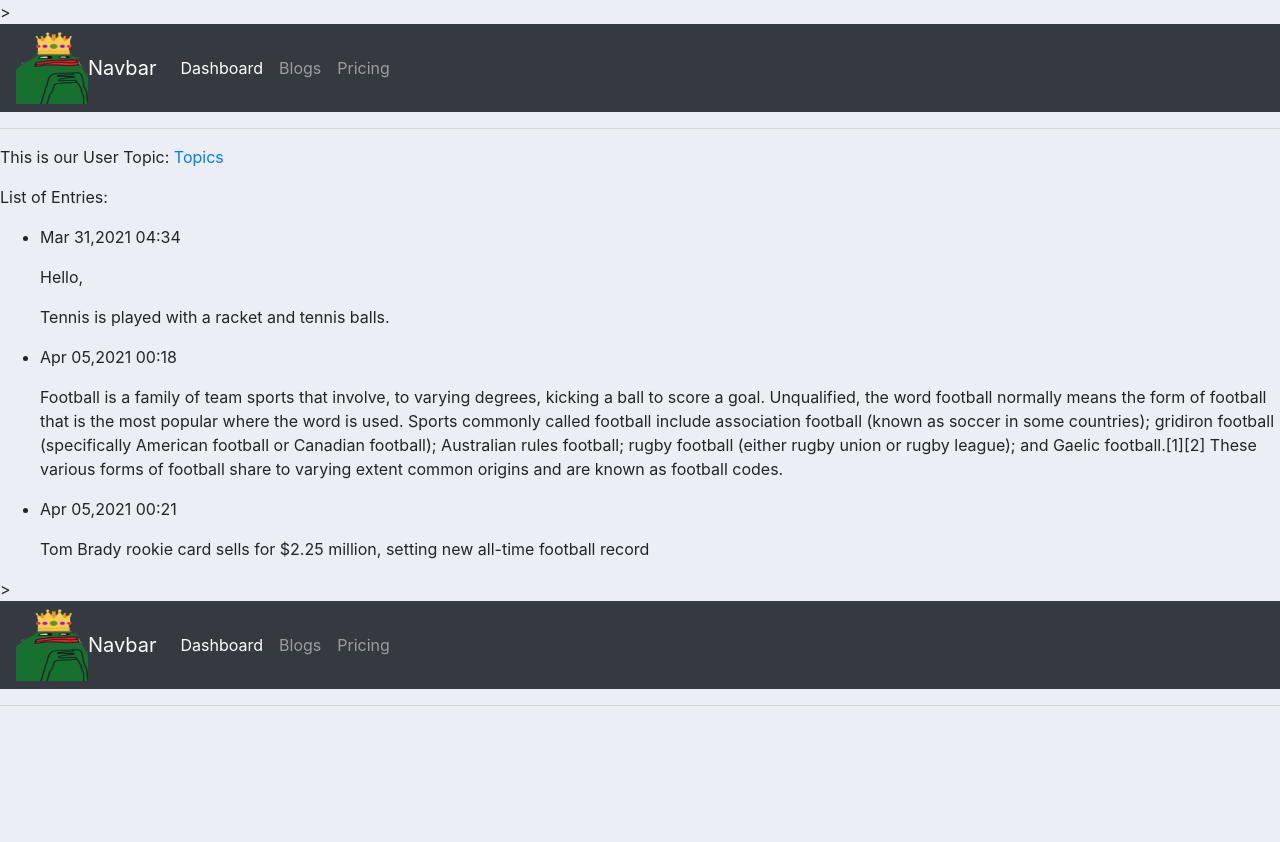
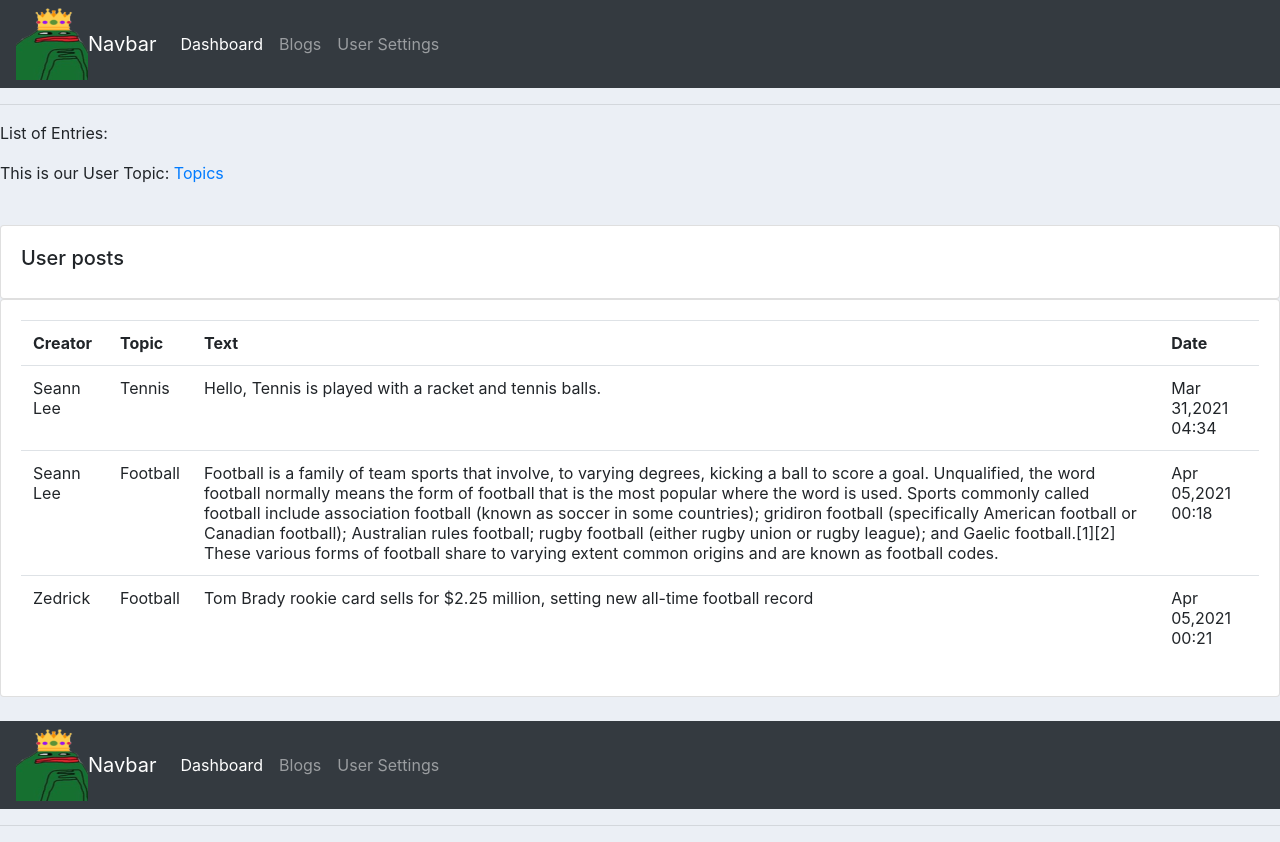
Before and after one commit to seannlee123/DjangoWebsite, a Django app: page /entry/ in a window 1280 px wide. Before the commit the page ends 706 px from the top, so only its background shows below. Run offline with Django 3.2, Linux system fonts and the light colour scheme; data comes from the database, SQL or seed files in the repository; both versions use the stored data as it was after the commit; some libraries are stand-ins or nearby versions.

Commit message:
rendering data into templates

```diff
--- a/DjangoWebsite/urls.py
+++ b/DjangoWebsite/urls.py
@@ -27,7 +27,4 @@ urlpatterns = [
     path('', include('Userlog.urls')),
 
 
-
-
-
 ]
--- a/Userlog/models.py
+++ b/Userlog/models.py
@@ -41,9 +41,7 @@ class Entry(models.Model):
     text = models.TextField()
     date_added = models.DateTimeField(auto_now_add=True)
 
-class Meta:
-    verbose_name_plural = 'entries'
     def __str__(self):
-        return self.text[:50]+"..."
+        return self.text[:10]+"..."
 # ...
 on_delete=models.DO_NOTHING,
--- a/Userlog/templates/user_log/Userpost.html
+++ b/Userlog/templates/user_log/Userpost.html
@@ -3,27 +3,45 @@
 {% block content %}
 
 <html>
-
+<p> List of Entries: </p>
 <p> This is our User Topic:
     <a href = "{% url 'topics' %}">Topics</a>
 </p>
 
+<br>
+		<div class="row">
+			<div class="col-md">
+				<div class="card card-body">
+					<h5>User posts</h5>
+				</div>
+				<div class="card card-body">
+					<table class="table">
+						<tr>
+							<th>Creator</th>
+							<th>Topic</th>
+                            <th>Text</th>
+                            <th>Date</th>
+						</tr>
 
-<p> List of Entries: </p>
-<ul>
-{% for entry in entry_objects %}
-    <li>
+                            {% for entry in entry_objects %}
+                                <tr>
+                                    <td>{{ entry.cust_name}}</td>
+                                    <td>{{ entry.topic}}</td>
+                                    <td>{{ entry.text}}</td>
+                                    <td>{{ entry.date_added|date:'M d,Y H:i' }}</td>
+                                </tr>
+                            {% empty %}
+                                <li>
+                                     There are no entries for this topic yet.
+                                </li>
+                            {% endfor %}
+					</table>
+				</div>
+			</div>
 
-        <p>{{ entry.date_added|date:'M d,Y H:i' }}</p>
-        <p>{{ entry.text|linebreaks}}</p>
-    </li>
-{% empty %}
-    <li>
-         There are no entries for this topic yet.
-    </li>
+		</div>
+	</br>
 
-{% endfor %}
-</ul>
 
 {% include 'user_log/main.html' %}
 {% endblock content %}
--- a/Userlog/templates/user_log/dashboard.html
+++ b/Userlog/templates/user_log/dashboard.html
@@ -12,7 +12,7 @@
             <h5>CUSTOMERS:</h5>
             <hr>
             <div class="card card-body">
-                <a class="btn btn-primary  btn-sm btn-block" href="">Create Customer</a>
+                <a class="btn btn-primary  btn-sm btn-block" href="">Create Blog</a>
                 <table class="table table-sm">
                     <tr>
                         <th></th>
--- a/Userlog/templates/user_log/main.html
+++ b/Userlog/templates/user_log/main.html
@@ -1,10 +1,6 @@
 {% load static %}
 
-<!DOCTYPE html>
-<html>
 <head>
-
-
 
     <link rel="stylesheet" href="https://stackpath.bootstrapcdn.com/bootstrap/4.3.1/css/bootstrap.min.css" integrity="sha384-ggOyR0iXCbMQv3Xipma34MD+dH/1fQ784/j6cY/iJTQUOhcWr7x9JvoRxT2MZw1T" crossorigin="anonymous">
 
@@ -18,12 +14,10 @@
 <body>
       <!--
       This is for inheritance navbar.html
-        -->>
+        -->
         {% include 'user_log/navbar.html' %}
         <div class="container-fluid">
         {% block content %}
-
-
 
 
         {% endblock %}
@@ -35,4 +29,3 @@
 <script src="https://code.jquery.com/jquery-3.3.1.slim.min.js" integrity="sha384-q8i/X+965DzO0rT7abK41JStQIAqVgRVzpbzo5smXKp4YfRvH+8abtTE1Pi6jizo" crossorigin="anonymous"></script>
 <script src="https://cdnjs.cloudflare.com/ajax/libs/popper.js/1.14.7/umd/popper.min.js" integrity="sha384-UO2eT0CpHqdSJQ6hJty5KVphtPhzWj9WO1clHTMGa3JDZwrnQq4sF86dIHNDz0W1" crossorigin="anonymous"></script>
 <script src="https://stackpath.bootstrapcdn.com/bootstrap/4.3.1/js/bootstrap.min.js" integrity="sha384-JjSmVgyd0p3pXB1rRibZUAYoIIy6OrQ6VrjIEaFf/nJGzIxFDsf4x0xIM+B07jRM" crossorigin="anonymous"></script>
-</html>
--- a/Userlog/templates/user_log/navbar.html
+++ b/Userlog/templates/user_log/navbar.html
@@ -15,8 +15,8 @@
           <a class="nav-link" href="#">Blogs</a>
         </li>
         <li class="nav-item">
-          <a class="nav-link" href="#">Pricing</a>
+          <a class="nav-link" href="#">User Settings</a>
         </li>
       </ul>
     </div>
-  </nav>
+</nav>
--- a/Userlog/urls.py
+++ b/Userlog/urls.py
@@ -27,7 +27,7 @@ urlpatterns = [
     path('Userlogs/', views.topic_view),
     path('entry/',views.user_list_view),
     url('topics/$', views.topic_view, name='topics'),
-
+  #create path for newtopic model
 ]
 
 #defining out functions
--- a/Userlog/views.py
+++ b/Userlog/views.py
@@ -2,7 +2,8 @@ from django.shortcuts import render
 from django.http import HttpResponse
 from .models import UserTopic
 from .models import Entry
-from .models import Tag
+from .models import *
+
 
 
 # Create your views here.
@@ -35,9 +36,25 @@ def user_list_view(request):
     #this is to direct to the templates
 
 def topic_view(request):
-
+    posts = UserTopic.objects.all()
     topics = UserTopic.objects.order_by('date_added')
     context ={
         'topics': topics,
+        'posts':posts
     }
     return render(request,'User_log/Userlogs.html',context)
+
+
+#def posts(request):
+ #   posts = UserTopic.objects.all()
+  #  context = {'posts':posts}
+   # return render(request,'user_log/Userlogs.html', context)
+
+
+#create view for TopicForm
+
+from .forms import TopicForm
+#define below
+
+
+#then crea new entry model forms
```
Also changed, not shown: Userlog/forms.py (added, +21 -0 lines), Userlog/templates/user_log/Userlogs.html (+7 -16 lines), db.sqlite3.
